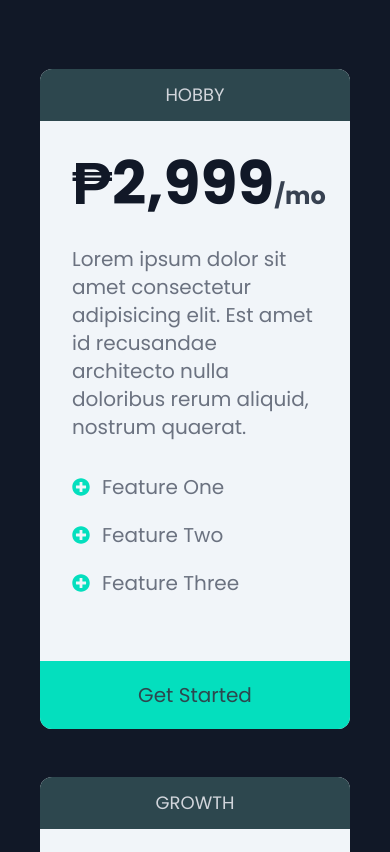
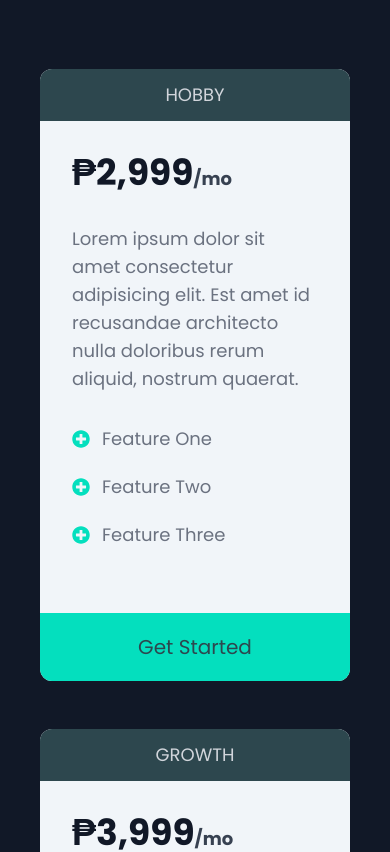
Before and after one commit to marvinel1013/Landing-Page-App, a React (Vite) app: page / in a window 390 px wide. Shown: the part 5680-6532 px from the top of the page. Built offline with nearby package versions, Linux system fonts and the light colour scheme.

Commit message:
bug fixes

```diff
--- a/src/components/Section/Pricing.jsx
+++ b/src/components/Section/Pricing.jsx
@@ -29,9 +29,9 @@ function Pricing() {
             <div className="bg-secondary text-center text-gray-300 text-lg p-3">
               {price.title}
             </div>
-            <div className="p-8 text-gray-500 text-xl flex flex-col gap-8 md:gap-10">
-              <h2 className="text-2xl text-gray-700 font-bold">
-                <span className="text-gray-900 text-6xl font-bold">
+            <div className="p-8 text-gray-500 text-lg md:text-xl flex flex-col gap-8 md:gap-10">
+              <h2 className="md:text-2xl text-lg text-gray-700 font-bold">
+                <span className="text-gray-900 text-4xl md:text-6xl font-bold">
                   {price.price}
                 </span>
                 /mo
```
